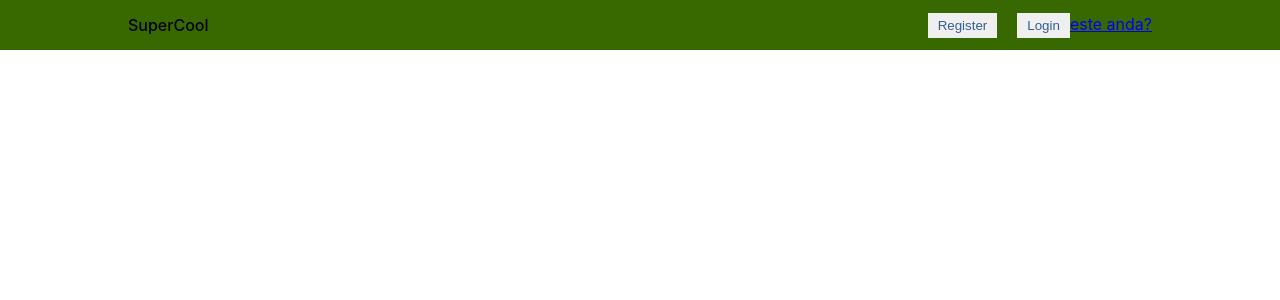
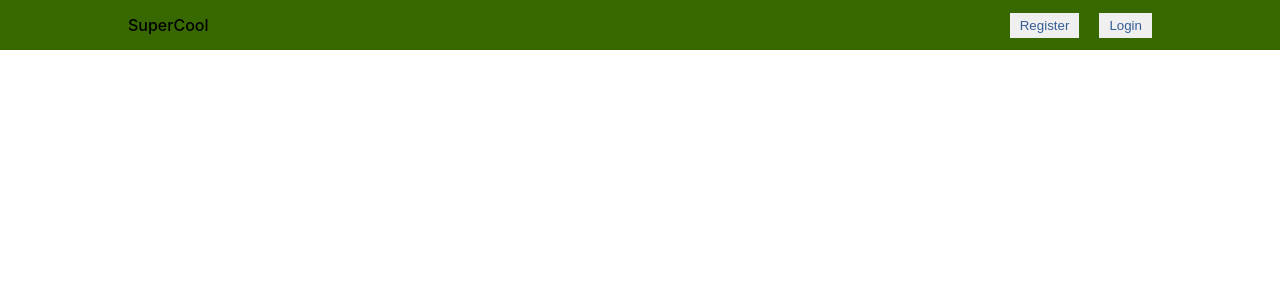
Before and after one commit to nacho-esperanza/proyecto-arqsoft, a React (Create React App) app in the folder frontend-proyecto/client/: page / in a window 1280 px wide. Shown: the top 300 px of the page. Built offline with nearby package versions, Linux system fonts and the light colour scheme.

Commit message:
conection login home

```diff
--- a/frontend-proyecto/client/src/componentes/Barra/Barra.js
+++ b/frontend-proyecto/client/src/componentes/Barra/Barra.js
@@ -7,8 +7,7 @@ const Barra = () => {
         <span className="logo">SuperCool</span>
         <div className="NaveIt">
           <button className="NaveBo">Register</button>
-          <button className="NaveBo" href="/login">Login</button>
-          <a href="/login">este anda?</a>
+          <button className="NaveBo" onClick={() => window.location.href = '/login'}>Login</button>
         </div>
       </div>
     </div>
```
